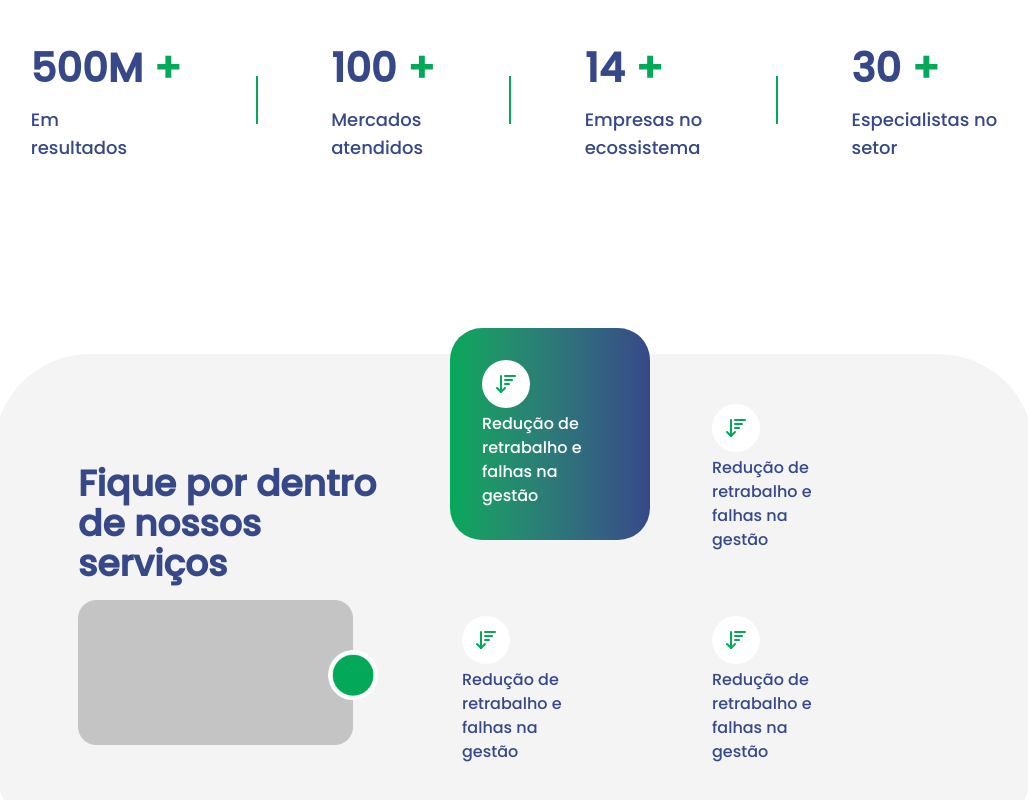
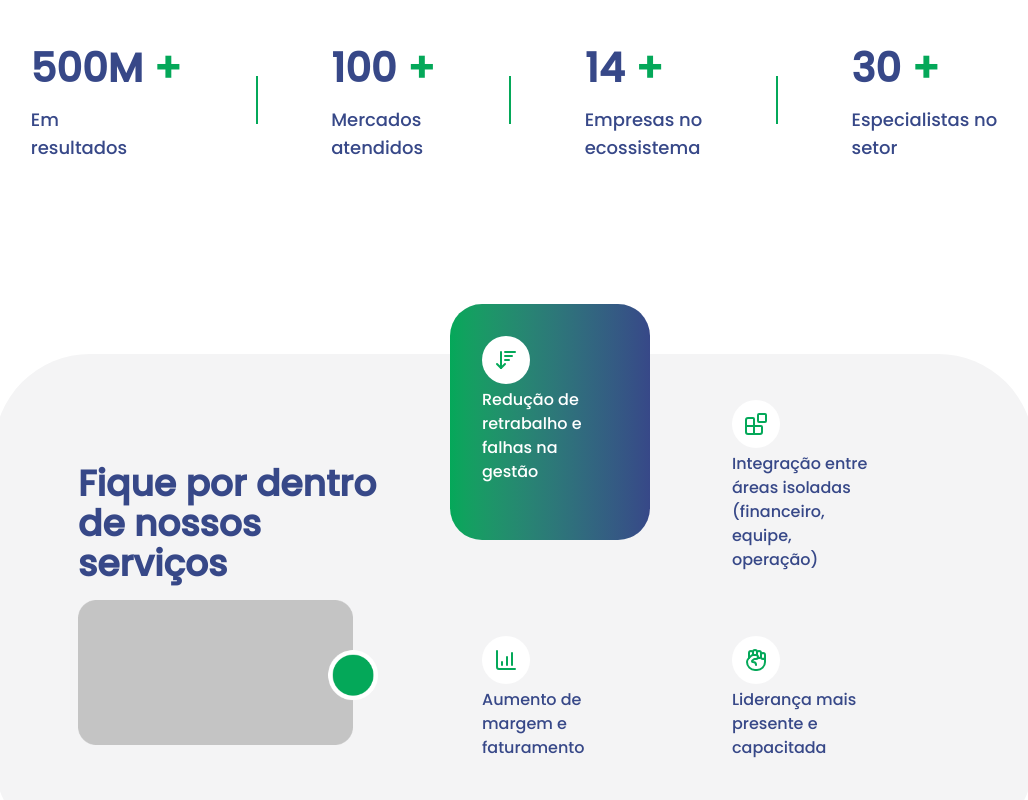
Before and after one commit to houstonbraga/impacte-brasil, a Next.js app: page / in a window 1280 px wide. Shown: the part 1778-2578 px from the top of the page, without its empty margins (126-1154 px from the left). Built offline with nearby package versions, Linux system fonts and the light colour scheme.

Commit message:
feat: add call to action under retangule benefits

```diff
--- a/src/app/page.tsx
+++ b/src/app/page.tsx
@@ -52,6 +52,10 @@ const HomePage = () => {
       </div>
       <Results />
       <Benefits />
+      <div className="flex flex-col items-center justify-center mt-48 gap-8">
+        <h1 className="text-4xl font-semibold">Pronto para virar essa chave?</h1>
+        <Button text="Entrar para nosso ecossistema"/>
+      </div>
     </>
   );
 };
--- /dev/null
+++ b/src/components/benefit-item.tsx
@@ -0,0 +1,21 @@
+import React from "react";
+import { twMerge } from "tailwind-merge";
+
+interface BenefitItemProps {
+  icon: React.ReactNode
+  text: string
+  className?: string
+}
+
+const BenefitItem = ({icon, text, className}: BenefitItemProps) => {
+  return (
+    <div className={twMerge(`flex flex-col gap-1 p-8 w-[250px]`, className)}>
+      <div className="flex justify-center items-center rounded-full w-12 h-12 bg-white">
+        {icon}
+      </div>
+      <p className="max-w-[150px]">{text}</p>
+    </div>
+  );
+};
+
+export default BenefitItem;
--- a/src/components/benefits.tsx
+++ b/src/components/benefits.tsx
@@ -1,10 +1,16 @@
 import Image from "next/image";
 import { LayoutContent, LayoutDesktop } from "./layout/layout-content";
-import { ArrowDownWideNarrow } from "lucide-react";
+import {
+  ArrowDownWideNarrow,
+  Blocks,
+  ChartColumnIncreasing,
+  HandFist,
+} from "lucide-react";
+import BenefitItem from "./benefit-item";
 
 const Benefits = () => {
   return (
-    <LayoutDesktop className="mt-48 flex justify-center mb-48">
+    <LayoutDesktop className="mt-48 flex justify-center">
       <LayoutContent className="w-7xl">
         <div className="bg-zinc-100 w-full h-[500px] rounded-[96px] flex items-center justify-around p-12">
           <div className="flex flex-col gap-4 justify-start">
@@ -14,33 +20,31 @@ const Benefits = () => {
             <Image src="/video.png" width={300} height={200} alt="video" />
           </div>
           <div className="grid grid-cols-2 grid-rows-2">
+            {/* Retangulo com linear gradiente destacado */}
             <div className="flex flex-col gap-1 p-8 w-[200px] mb-16 bg-linear-to-r from-primary-green to-secondary-blue rounded-4xl">
               <div className="flex justify-center items-center rounded-full w-12 h-12 bg-white">
                 <ArrowDownWideNarrow className="text-primary-green" />
               </div>
-              <p className="max-w-[100px] text-white">Redução de retrabalho e falhas na gestão</p>
+              <p className="max-w-[100px] text-white">
+                Redução de retrabalho e falhas na gestão
+              </p>
             </div>
 
-            <div className="flex flex-col gap-1 mt-16 p-3 w-[250px]">
-              <div className="flex justify-center items-center rounded-full w-12 h-12 bg-white">
-                <ArrowDownWideNarrow className="text-primary-green" />
-              </div>
-              <p className="max-w-[100px]">Redução de retrabalho e falhas na gestão</p>
-            </div>
+            <BenefitItem
+              icon={<Blocks className="text-primary-green" />}
+              text="Integração entre áreas isoladas (financeiro, equipe, operação)"
+              className="mt-16"
+            />
 
-            <div className="flex flex-col gap-1 p-3 w-[250px]">
-              <div className="flex justify-center items-center rounded-full w-12 h-12 bg-white">
-                <ArrowDownWideNarrow className="text-primary-green" />
-              </div>
-              <p className="max-w-[100px]">Redução de retrabalho e falhas na gestão</p>
-            </div>
+            <BenefitItem
+              icon={<ChartColumnIncreasing className="text-primary-green" />}
+              text="Aumento de margem e faturamento"
+            />
 
-            <div className="flex flex-col gap-1 p-3 w-[250px]">
-              <div className="flex justify-center items-center rounded-full w-12 h-12 bg-white">
-                <ArrowDownWideNarrow className="text-primary-green" />
-              </div>
-              <p className="max-w-[100px]">Redução de retrabalho e falhas na gestão</p>
-            </div>
+            <BenefitItem
+              icon={<HandFist className="text-primary-green" />}
+              text="Liderança mais presente e capacitada"
+            />
           </div>
         </div>
       </LayoutContent>
--- a/src/components/results.tsx
+++ b/src/components/results.tsx
@@ -1,5 +1,5 @@
 import { LayoutContent, LayoutDesktop } from "./layout/layout-content";
-import ResultItem from "./resultItem";
+import ResultItem from "./result-item";
 
 const Results = () => {
   return (
```
Also changed, not shown: src/components/result-item.tsx (renamed from src/components/resultItem.tsx).
